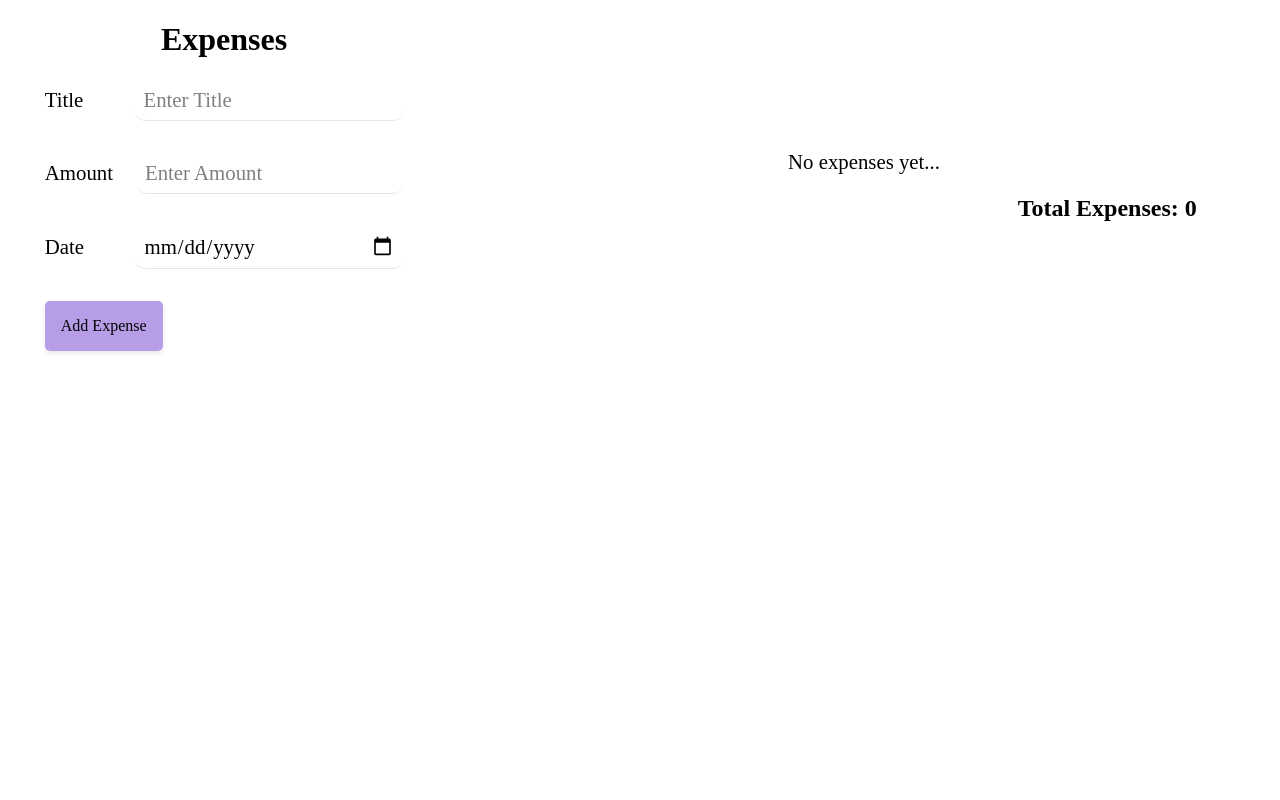
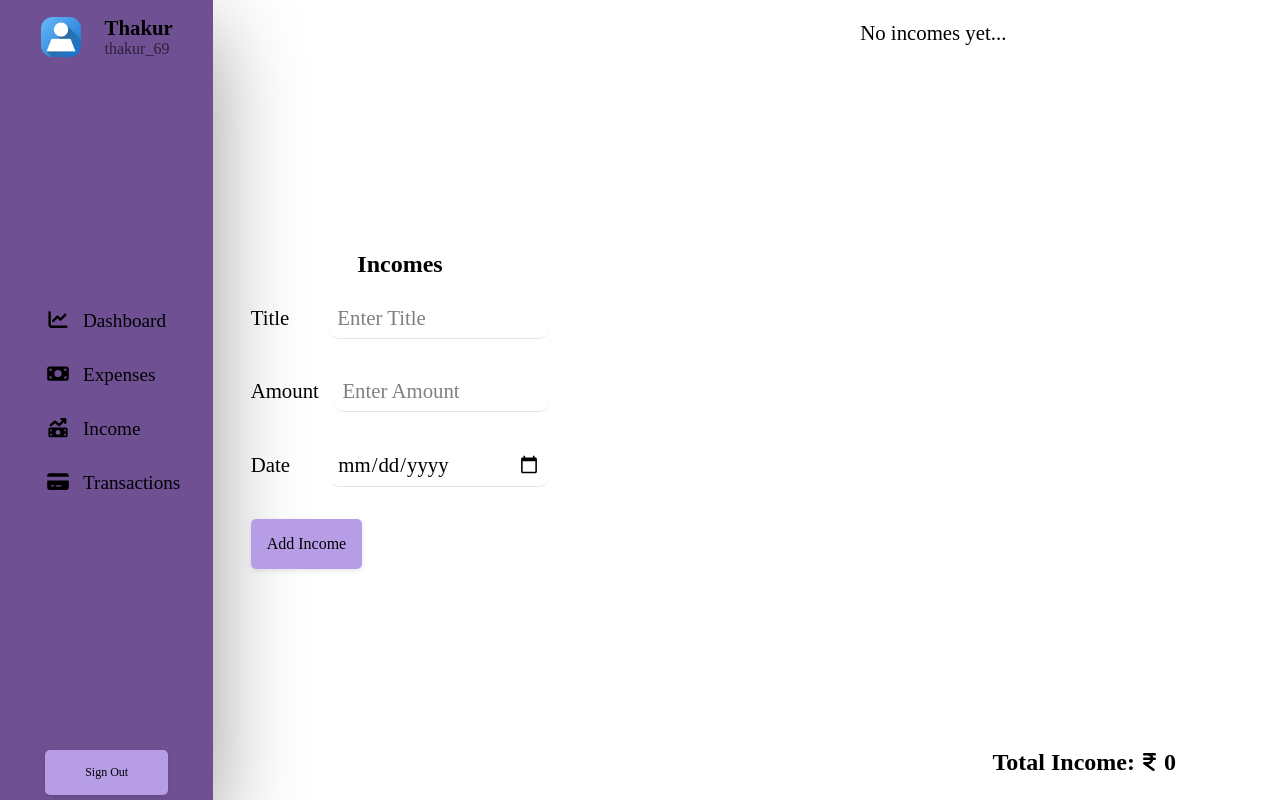
Before and after one commit to kartikgx13/Expenses, a Next.js app: page /incomes in a window 1280 px wide. Built offline with nearby package versions, Linux system fonts and the light colour scheme; a web font is replaced by a local one.

Commit message:
kartik gavande 33rd commit date: 21/04/2023

```diff
--- a/components/Navbar.jsx
+++ b/components/Navbar.jsx
@@ -84,7 +84,7 @@ function Navbar() {
             <ul className={click ? "nav-links active" : "nav-links"}>
                 <Link href="/dashboard" onClick={firstchange} style={{color:first,border:firstB}}><li><FontAwesomeIcon icon={faChartLine} width={50}/>Dashboard</li></Link>
                 <Link href="/expenses" onClick={secondchange} style={{color:second,border:secondB}}><li><FontAwesomeIcon icon={faMoneyBill} width={50}/>Expenses</li></Link>
-                <Link href="#" onClick={thirdchange} style={{color:third,border:thirdB}}><li><FontAwesomeIcon icon={faMoneyBillTrendUp} width={50}/>Income</li></Link>
+                <Link href="/incomes" onClick={thirdchange} style={{color:third,border:thirdB}}><li><FontAwesomeIcon icon={faMoneyBillTrendUp} width={50}/>Income</li></Link>
                 <Link href="#" onClick={fourthchange} style={{color:fourth,border:fourthB}}><li><FontAwesomeIcon icon={faCreditCard} width={50}/>Transactions</li></Link>
             </ul>
             <div className="sign-out-btn">
--- /dev/null
+++ b/components/TransactionIncome.jsx
@@ -0,0 +1,128 @@
+import { faCalendar, faCircle, faCircleDot, faIndianRupee, faTrash } from '@fortawesome/free-solid-svg-icons';
+import { FontAwesomeIcon } from '@fortawesome/react-fontawesome';
+import Link from 'next/link';
+import React from 'react'
+import { useState,useEffect } from 'react'
+import ReactDatePicker from 'react-datepicker';
+
+
+function TransactionIncome() {
+    const [title, setTitle] = useState('');
+    const [amount, setAmount] = useState('');
+    const [date,setDate]=useState('');
+    const [income, setIncome] = useState([]);
+
+    const handleSubmit = (e) => {
+      e.preventDefault();
+      // code to handle form submission
+      console.log(`Text: ${title}, Amount: ${amount}, Date: ${date}`);
+      setTitle('');
+      setAmount('');
+      setDate('');
+    };
+
+    const handleAddIncome = () => {
+      if(!title || !amount || !date){
+        alert("Please enter all fields");
+        return;
+      }
+
+      if(parseFloat(amount)<=0){
+        alert("Please enter a non-negative number");
+        return;
+      }
+
+      setIncome([...income, { title, amount,date }]);
+      setTitle('');
+      setAmount('');
+      setDate('');
+    };
+    const handleDeleteIncome = (index) => {
+      const newIncomes = [...income];
+      newIncomes.splice(index, 1);
+      setIncome(newIncomes);
+    };
+
+    useEffect(()=>{
+      const data=window.localStorage.getItem('income_list')
+      if (data!==null){
+          setIncome(JSON.parse(data))
+      }
+      },[])
+
+    useEffect(()=>{
+    window.localStorage.setItem('income_list',JSON.stringify(income))
+    },[income])
+
+    const totalIncome = () => {
+      let totalIncome = 0;
+      income.forEach((income) =>{
+          totalIncome = totalIncome + parseInt(income.amount)
+      })
+
+      return totalIncome;
+  }
+
+  return (
+    <>
+      <div className="main-expense-container">
+      <div className="expense-left-section">
+      <h1>Incomes</h1>
+      <form onSubmit={handleSubmit}>
+      <div>
+      <label htmlFor="text">Title</label>
+      <input type="text" placeholder='Enter Title' required minLength={1} maxLength={20} id="title" value={title} onChange={(e) => setTitle(e.target.value)} />
+      </div>
+
+      <div>
+      <label htmlFor="amount">Amount</label>
+      <input type="number" placeholder='Enter Amount' required id="amount" min={0} max={100} value={amount} onChange={(e) => setAmount(e.target.value)} />
+      </div>
+
+      <div>
+      <label htmlFor="date">Date</label>
+      <input type="date"  placeholder='Enter Date' required id="date" value={date} onChange={(e) => setDate(e.target.value)} />
+      </div>
+
+      <button className='add-income-btn' style={{margin:"0",width:"auto",borderRadius:"5px",padding:"1rem",fontSize:"1rem"}} type="submit" onClick={handleAddIncome}>
+        Add Income
+      </button>
+    </form>
+      </div>
+    <div className="expense-right-section">
+    {income.length === 0 ? (
+        <p>No incomes yet...</p>
+      ) : (
+        <ul className='expense-list-array'>
+          {income.map((income, index) => (
+            <li key={index} className='expense-list-li'>
+              <div className="expense-details">
+                <div className="expense-title">
+                <FontAwesomeIcon icon={faCircle} width={10} color='green'/>{income.title}
+                </div>
+                <div className="other-details">
+                  <div><FontAwesomeIcon icon={faIndianRupee} width={13}/>{income.amount}</div> <div><FontAwesomeIcon icon={faCalendar} width={15}/>{income.date}</div>
+                </div>
+              </div>
+              <div className="delete-item" onClick={() => handleDeleteIncome(index)}>
+               <FontAwesomeIcon
+               icon={faTrash}
+               width={50}
+               height={50}
+               />
+              </div>
+            </li>
+          ))}
+        </ul>
+      )
+      }
+      <div className="total-expense-details">
+          <h2 style={{display:"flex",justifyContent:"center",alignItems:"center",gap:"0.5rem"}}>Total Income: <FontAwesomeIcon icon={faIndianRupee} width={13}/>{totalIncome()}</h2>
+        </div>
+    </div>
+    </div>
+    </>
+  )
+}
+
+export default TransactionIncome
--- a/components/TransactionWindow.jsx
+++ b/components/TransactionWindow.jsx
@@ -1,4 +1,4 @@
-import { faCalendar, faCircleDot, faTrash } from '@fortawesome/free-solid-svg-icons';
+import { faCalendar, faCircle, faCircleDot, faIndianRupee, faTrash } from '@fortawesome/free-solid-svg-icons';
 import { FontAwesomeIcon } from '@fortawesome/react-fontawesome';
 import Link from 'next/link';
 import React from 'react'
@@ -14,31 +14,6 @@ function TransactionWindow() {
   const [date,setDate]=useState('');
   const [expenses, setExpenses] = useState([]);
 
-
-  {/*const handleTitleChange = (e) => {
-    if(!title){
-      alert("Please enter a title!");
-      return;
-    }
-    setTitle(e.target.value);
-  };
-
-  const handleAmountChange = (e) => {
-    if (parseFloat(amount) <= 0) {
-      alert('Please enter a valid amount greater than zero!');
-      return;
-    }
-    setAmount(e.target.value);
-  };
-
-  const handleDateChange=(e)=>{
-    if(!date){
-      alert("Please enter a date!");
-      return;
-    }
-    setDate(e.target.value);
-  }*/}
-
   const handleSubmit = (e) => {
     e.preventDefault();
     // code to handle form submission
@@ -53,6 +28,12 @@ function TransactionWindow() {
       alert("Please enter all fields");
       return;
     }
+
+    if(parseFloat(amount)<=0){
+      alert("Please enter a non-negative number");
+      return;
+    }
+
     setExpenses([...expenses, { title, amount,date }]);
     setTitle('');
     setAmount('');
@@ -119,10 +100,10 @@ function TransactionWindow() {
             <li key={index} className='expense-list-li'>
               <div className="expense-details">
                 <div className="expense-title">
-                <FontAwesomeIcon icon={faCircleDot} width={10}/>{expense.title}
+                <FontAwesomeIcon icon={faCircle} width={10} color='red'/>{expense.title}
                 </div>
                 <div className="other-details">
-                  <div><b>$</b>{expense.amount}</div> <div><FontAwesomeIcon icon={faCalendar} width={15}/>{expense.date}</div>
+                  <div><FontAwesomeIcon icon={faIndianRupee} width={13}/>{expense.amount}</div> <div><FontAwesomeIcon icon={faCalendar} width={15}/>{expense.date}</div>
                 </div>
               </div>
               <div className="delete-item" onClick={() => handleDeleteExpense(index)}>
@@ -138,7 +119,7 @@ function TransactionWindow() {
       )
       }
       <div className="total-expense-details">
-          <h2>Total Expenses: {totalIncome()}</h2>
+          <h2 style={{display:"flex",justifyContent:"center",alignItems:"center",gap:"0.5rem"}}>Total Expenses: <FontAwesomeIcon icon={faIndianRupee} width={13}/>{totalIncome()}</h2>
         </div>
     </div>
     </div>
--- a/pages/incomes.js
+++ b/pages/incomes.js
@@ -1,10 +1,15 @@
 import React from 'react'
 import TransactionWindow from '../components/TransactionWindow'
+import Navbar from '../components/Navbar'
+import TransactionIncome from '../components/TransactionIncome'
 
 function incomes() {
   return (
     <>
-    <TransactionWindow rev_page="Expenses" nav_page="/expenses" btn_class="add-income-btn" form_title="Income" title_type="Income title" amount_type="Income amount" add_type="Add Income"/>
+    <section className="expense-income-section">
+      <Navbar/>
+      <TransactionIncome/>
+    </section>
     </>
   )
 }
--- a/pages/styles.css
+++ b/pages/styles.css
@@ -7,6 +7,10 @@ body{
   height: 100vh;
   font-family: "Chivo Mono";
 
+}
+body::-webkit-scrollbar{
+  width: 0;
+  display: none;
 }
 
 @keyframes gradient {
@@ -125,6 +129,7 @@ button{
   border:  none;
   transition:  all .3s ease;
   outline: 0;
+  border-radius: 5px;
 }
 
 button:hover{
@@ -230,6 +235,7 @@ button:active{
 
 
 .expense-income-section{
+  height: 100vh;
 display: flex;
 }
 
@@ -329,10 +335,17 @@ display: flex;
   align-items: center;
   flex-direction: column;
   gap: 1rem;
+  overflow: auto;
+}
+
+.expense-list-array::-webkit-scrollbar{
+  height: 0;
+  width: 0;
+display: none;
 }
 
 .total-expense-details{
-  width: 80%;
+  width: 70%;
   height: 10%;
   display: flex;
   justify-content: flex-end;
@@ -348,7 +361,7 @@ display: flex;
  border-radius: 5px;
  border: 2px solid #6f5193;
  padding: 1rem;
- width: 100%;
+ width: 85%;
  display: flex;
  justify-content: space-between;
  align-items: center;
@@ -392,7 +405,7 @@ display: flex;
 
 @media screen and (max-width: 1100px){
   .expense-income-section{
-    height: 100vh;
+   height: 100vh;
    flex-direction: column;
   }
 
@@ -415,7 +428,12 @@ display: flex;
   }
 
   .expense-list-array{
+    width: 90%;
     height: auto;
+  }
+
+  .expense-list-li{
+    width: 85%;
   }
 
   .total-expense-details{
@@ -457,12 +475,10 @@ display: flex;
 /* Navbar styling*/
 
 .main-navbar-section{
-
   display: flex;
   justify-content: center;
   align-items: center;
   flex-direction: column;
-  height: 100vh;
   width: 20%;
 }
 
@@ -613,3 +629,16 @@ display: flex;
     font-size: 1rem;
   }
 }
+
+.add-income-btn:hover{
+  background-color: rgb(0, 153, 0);
+}
+
+/*expenses-income styling ends here*/
+
+/*dashboard styling starts here*/
+
+.main-dashboard-section{
+  display: flex;
+  height: 100vh;
+}
```
Also changed, not shown: pages/dashboard.js (+94 -0 lines).
